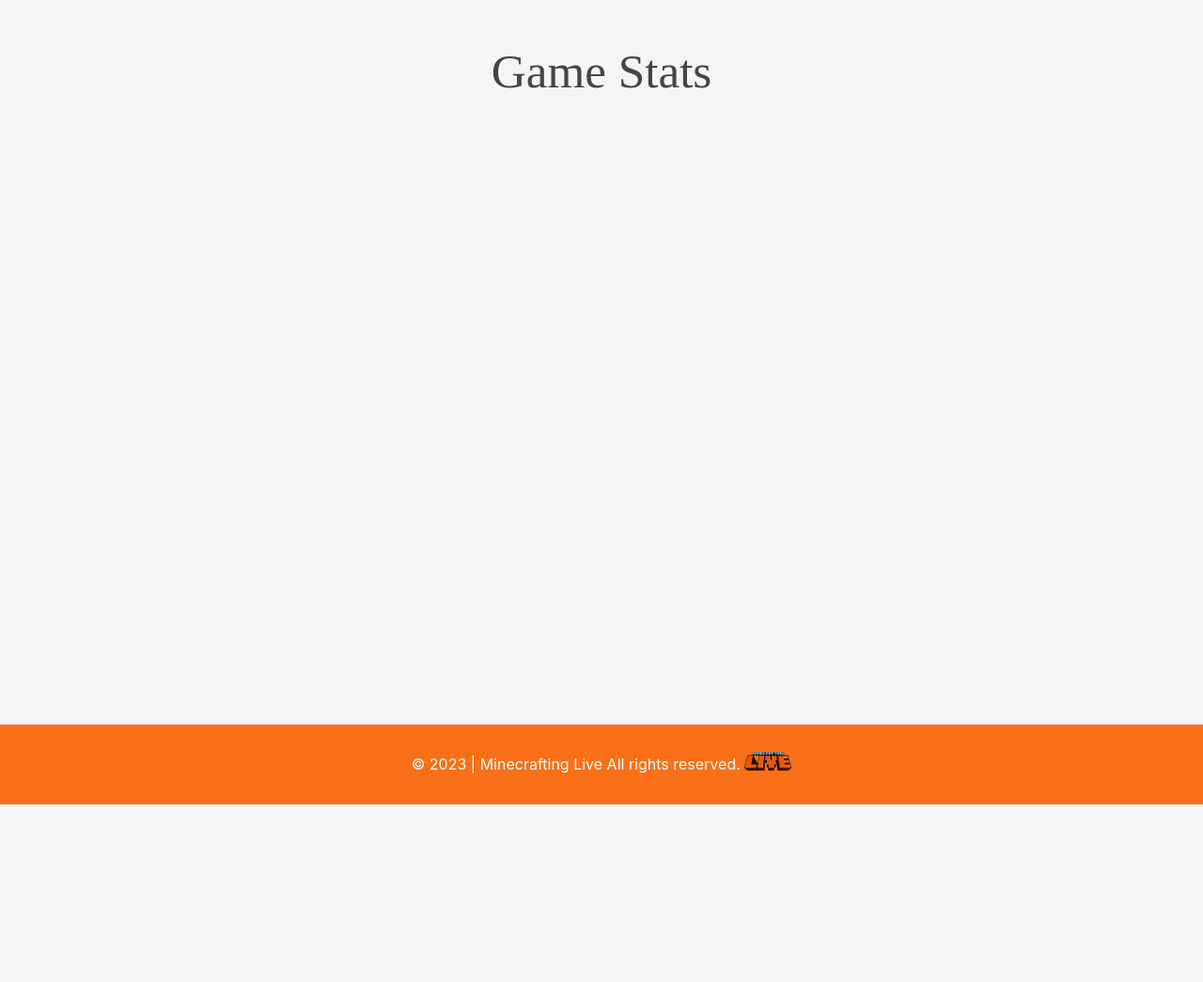
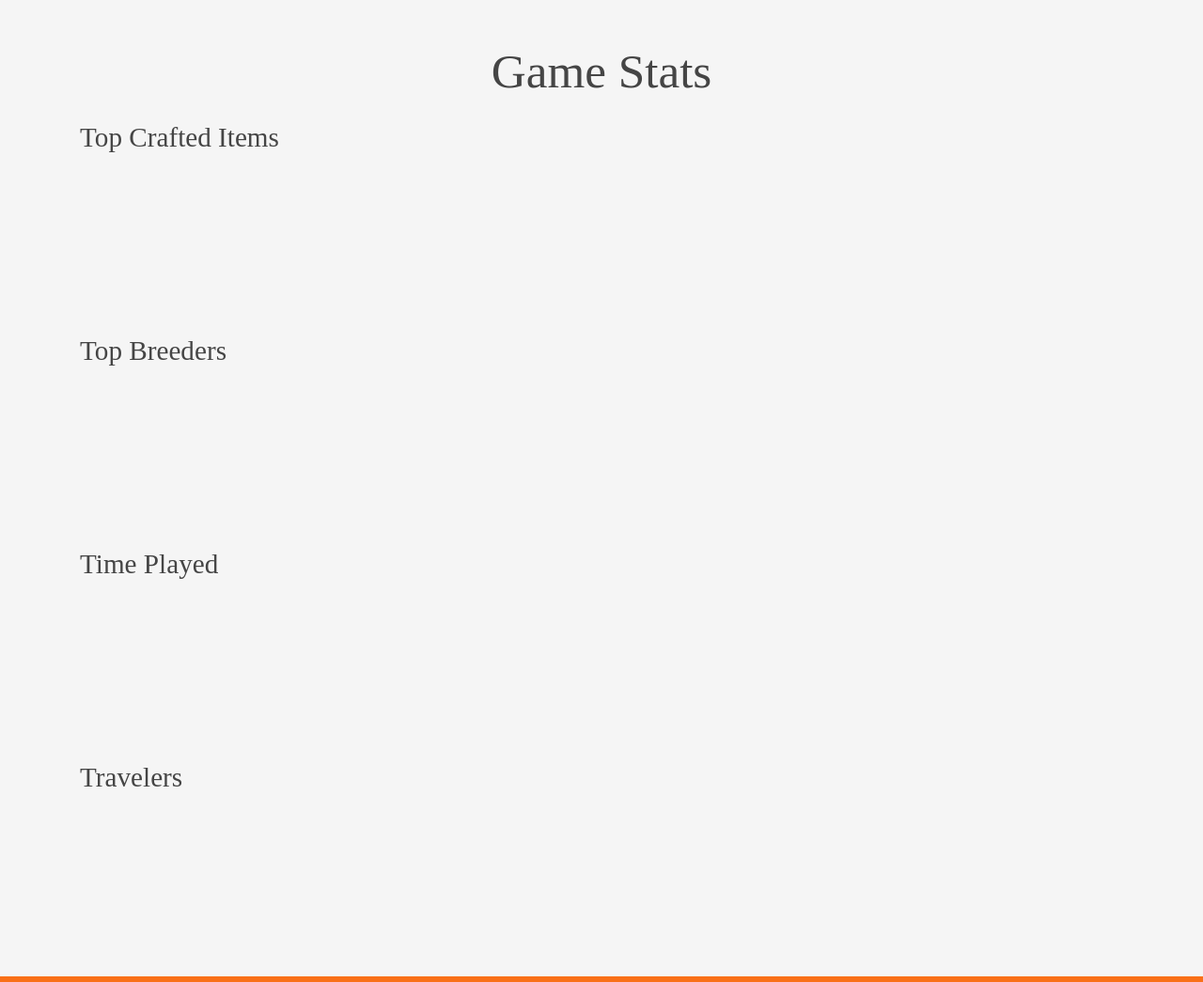
Before and after one commit to dailypush/MinecraftingLive, a plain HTML site: page docs/stats.html in a window 1280 px wide. Shown: the part 340-1385 px from the top of the page at 94% size. Before the commit the page ends 1196 px from the top, so only its background shows below. Drawn offline with nearby package versions, Linux system fonts and the light colour scheme; no server answers.

Commit message:
adding titles to the tables

```diff
--- a/docs/stats.html
+++ b/docs/stats.html
@@ -63,21 +63,25 @@
 
             <!-- Chart 1 -->
             <div class="chart-container">
+                <h3>Top Crafted Items</h3>
                 <canvas id="chart1"></canvas>
             </div>
 
             <!-- Chart 2 -->
             <div class="chart-container">
+                <h3>Top Breeders</h3>
                 <canvas id="chart2"></canvas>
             </div>
 
             <!-- Chart 3 -->
             <div class="chart-container">
+                <h3>Time Played</h3>
                 <canvas id="chart3"></canvas>
             </div>
 
             <!-- Chart 4 -->
             <div class="chart-container">
+                <h3>Travelers</h3>
                 <canvas id="chart4"></canvas>
             </div>
         </div>
```
